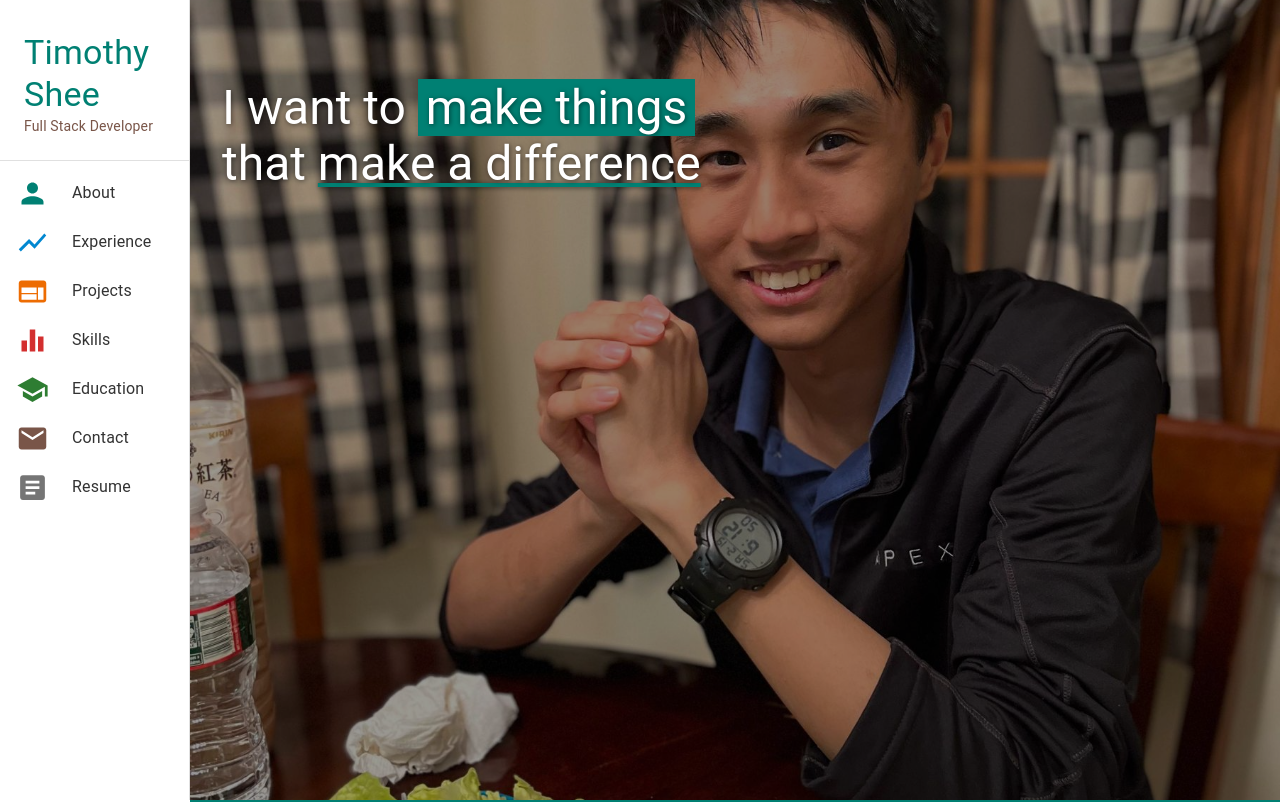
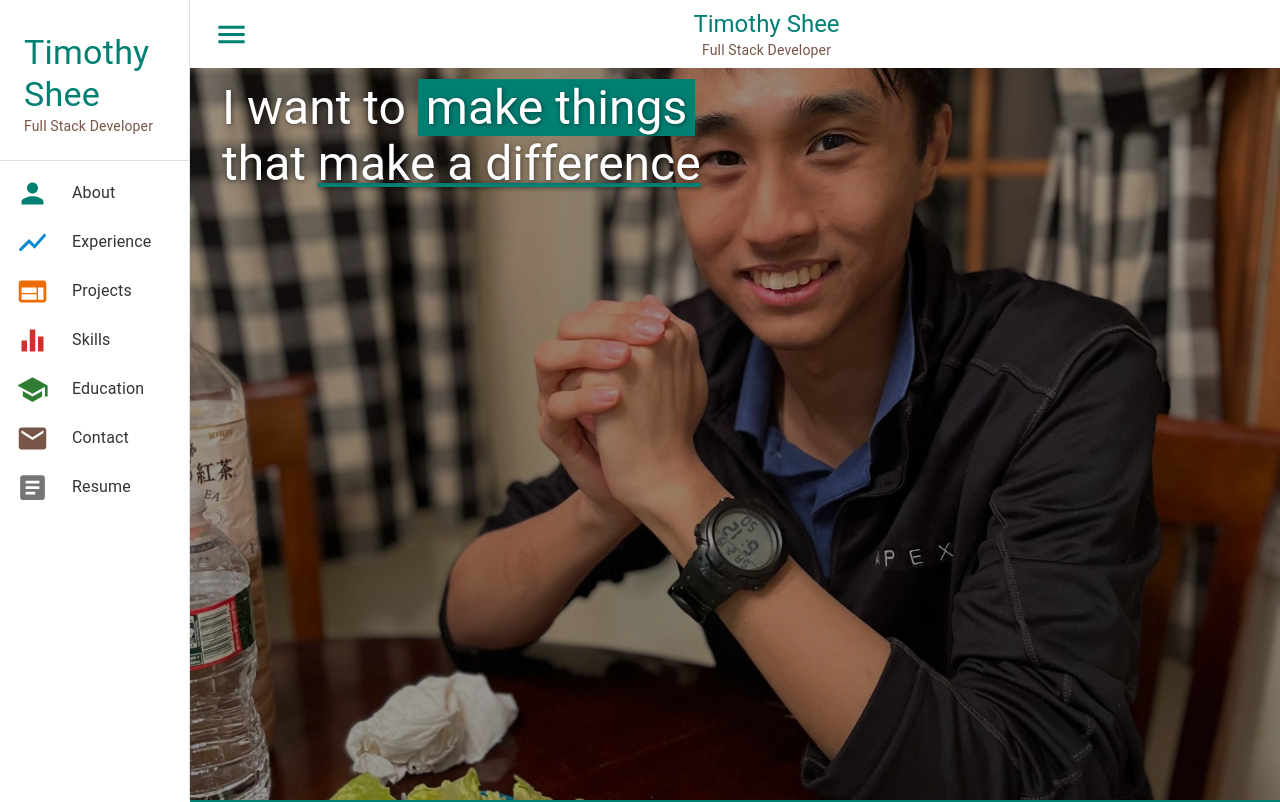
Before and after one commit to Borghese-Gladiator/react-material-ui-portfolio, a React (Create React App) app: page / in a window 1280 px wide. Shown: the top 802 px of the page. Built offline with nearby package versions, Linux system fonts and the light colour scheme.

Commit message:
Rename and use breakpoint

```diff
--- a/src/components/ResponsiveDrawer.jsx
+++ b/src/components/ResponsiveDrawer.jsx
@@ -13,15 +13,14 @@ import ListItemText from '@mui/material/ListItemText';
 import MenuIcon from '@mui/icons-material/Menu';
 import Toolbar from '@mui/material/Toolbar';
 import Typography from '@mui/material/Typography';
-// import Link from '@mui/material/Link'
 import { Link } from '@mui/material';
 
 import { styled } from '@mui/material/styles';
 
 import { drawerWidth, sidebarLinkList } from "../utils/constants";
 
-const displayMobileShow = { xs: 'block', sm: 'block', md: 'none' }
-const displayMobileHide = { sm: 'none', md: 'block' }
+const mobileShow = { xs: 'block', sm: 'block', md: 'none' }
+const mobileHide = { sm: 'none', md: 'block' }
 const StyledAppBar = styled(AppBar)(({ theme }) => ({
   boxShadow: "none",
   backgroundColor: theme.palette.common.white,
@@ -84,7 +83,7 @@ function ResponsiveDrawer(props) {
         sx={{
           width: { md: `calc(100% - ${drawerWidth}px)` },
           ml: { md: `${drawerWidth}px` },
-          display: { xs: 'block', sm: 'block', md: 'none' },
+          display: { displayMobileShow: mobileShow },
         }}
       >
         <Toolbar>
@@ -120,7 +119,7 @@ function ResponsiveDrawer(props) {
             keepMounted: true, // Better open performance on mobile.
           }}
           sx={{
-            display: { displayMobileShow },
+            display: { displayMobileShow: mobileShow },
             '& .MuiDrawer-paper': { boxSizing: 'border-box', width: drawerWidth },
           }}
         >
@@ -129,7 +128,7 @@ function ResponsiveDrawer(props) {
         <Drawer
           variant="permanent"
           sx={{
-            display: { displayMobileHide },
+            display: { displayMobileHide: mobileHide },
             '& .MuiDrawer-paper': { boxSizing: 'border-box', width: drawerWidth },
           }}
           open
@@ -141,7 +140,7 @@ function ResponsiveDrawer(props) {
         component="main"
         sx={{ flexGrow: 1, width: { md: `calc(100% - ${drawerWidth}px)` } }}
       >
-        <Toolbar sx={{ display: displayMobileShow }} />
+        <Toolbar sx={{ display: mobileShow }} />
         {children}
       </StyledBox>
     </Box>
```
